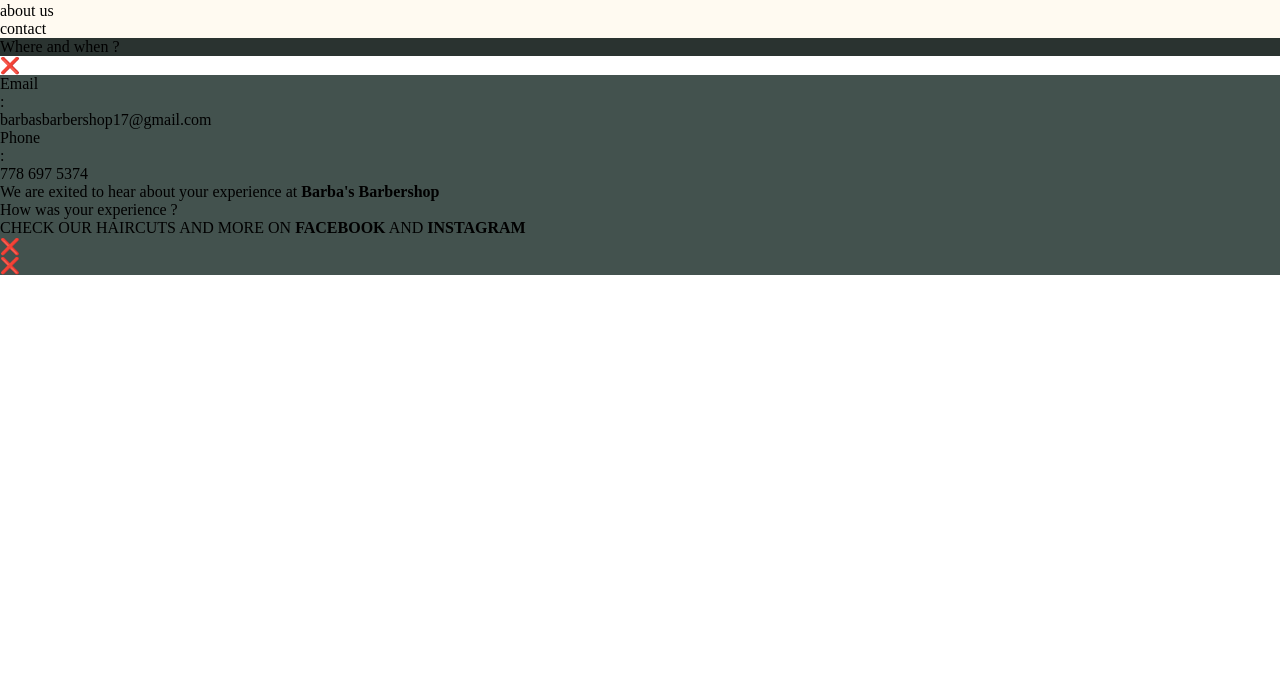
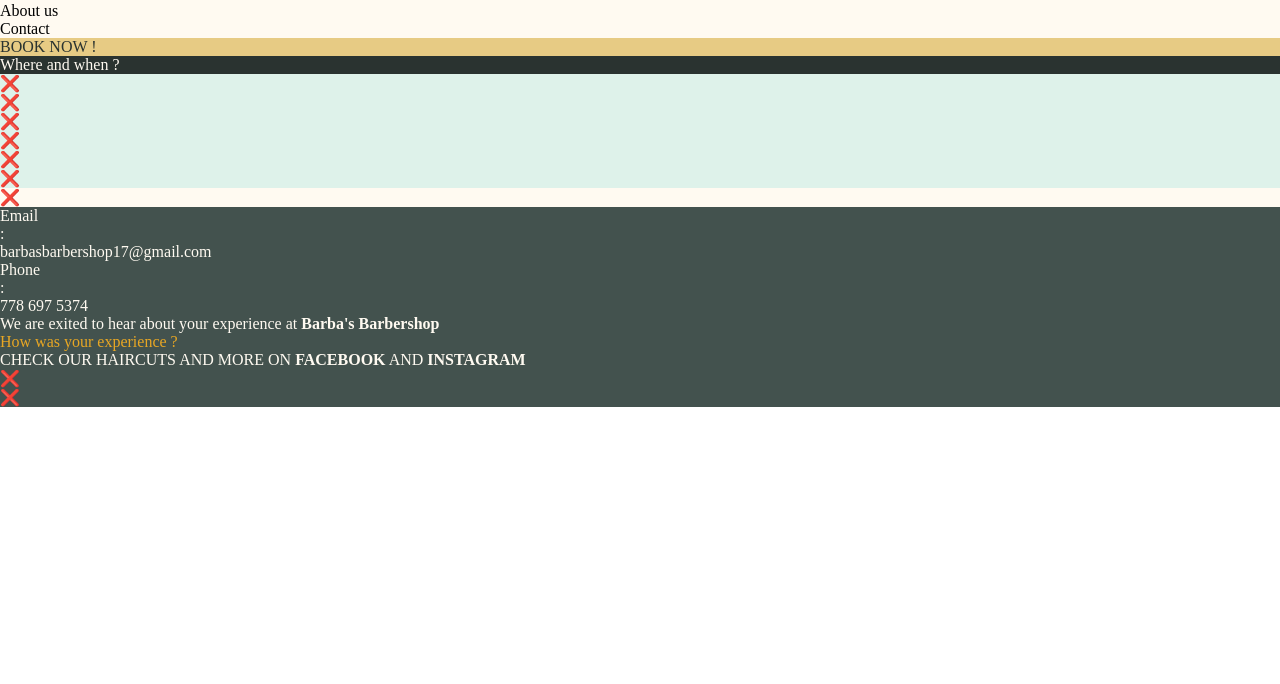
Before and after one commit to 2Chris3/barbas-website, a plain HTML site: page index.html in a window 1280 px wide. Shown: the part 116-800 px from the top of the page. Drawn offline with Linux system fonts and the light colour scheme.

Commit message:
Color classes and variables set up + added classes

```diff
--- a/index.html
+++ b/index.html
@@ -27,43 +27,58 @@
 
                 <!-- logo-->
                 <figure>
-                    <img src="./assets/images/logo/bsb-website-logo.png" width="100px" height="100px"
-                        alt="Barba's Barbershop Logo" class="logoSymbol">
+                    <img src="./assets/images/logo/bsb-website-logo.svg" width="100px" height="100px"
+                        alt="Barba's Barbershop Logo" class="shortLogo">
                 </figure>
 
                 <!-- navigation bar -->
                 <nav aria-label="primary">
                     <ul class="navBar">
-                        <li class="navBar__link txt">information</li>
-                        <li class="navBar__link txt">about us</li>
-                        <li class="navBar__link txt">contact</li>
+                        <li class="navBar__link">Information</li>
+                        <li class="navBar__link">About us</li>
+                        <li class="navBar__link">Contact</li>
                     </ul>
                 </nav>
             </div>
         </header>
         <main>
             <section class="reservation yellow1-bg">
-                <a href="" class="reservation__link btn txt"></a>
+                <div class="row">
+                    <figure barbas><img class="letterLogo"> </figure>
+                </div>
+                <div class="row"></div>
+                <a href="" class="btn">
+                    <div class="btn__face yellow3-bg">
+                        <p class="btn__txt">BOOK NOW !</p>
+                    </div></a>
+                    <div class="btn__rings"></div>
+                    <div class="btn__rings"></div>
+                    <div class="btn__rings"></div>
             </section>
 
-            <section class="businessInfo">
+            <section class="businessInfo green2-bg">
 
                 <!-- green stripe -->
                 <header class="stripe green6-bg row">
                     <p class="stripe__txt">Where and when ?</p>
                 </header>
 
-                <div class="container">
-
+                <div class="grid">
 
                     <div class="col">
-                        <div class="row"></div>
+                        <div class="row">❌</div>
+                        <div class="row location">❌</div>
+                        <div class="row">❌</div>
                     </div>
-                    <div class="col"></div>
+                    <div class="col">
+                        <div class="row">❌</div>
+                        <div class="row schedule">❌</div>
+                        <div class="row">❌</div>
+                    </div>
                 </div>
             </section>
 
-            <section class="aboutUs">❌</section>
+            <section class="aboutUs yellow1-bg">❌</section>
         </main>
 
         <footer class="green5-bg">
@@ -71,14 +86,14 @@
 
                 <!-- email : text + link -->
                 <div class="contact__email">
-                    <a href="mailto:barbasbarbershop17@gmail.com" class="contact__email__link btn txt">Email</a>
+                    <a href="mailto:barbasbarbershop17@gmail.com" class="contact__email__btn txt">Email</a>
                     <p class="semicolon txt">:</p>
                     <p class="contact__email__txt">barbasbarbershop17@gmail.com</p>
                 </div>
 
                 <!-- phone : text + link -->
                 <div class="contact__phone">
-                    <a href="tel:+17786975374" class="contact__phone__link btn">Phone</a>
+                    <a href="tel:+17786975374" class="contact__phone__btn txt">Phone</a>
                     <p class="semicolon txt">:</p>
                     <p class="contact__phone__txt">778 697 5374</p>
                 </div>
@@ -86,9 +101,10 @@
 
             <!-- drop a review : text + link -->
             <div class="review">
-                <p class="review__txt">We are exited to hear about your experience at <strong>Barba's Barbershop</strong></p>
-                <a href="https://accounts.google.com/v3/signin/identifier?continue=https%3A%2F%2Fwww.google.com%2Fmaps%2Fapi%2Fjs%2FReviewsService.CrossOriginAuthSuccess%3Fpb%3D%211shttps%253A%252F%252Fwww.google.com%26key%3DAIzaSyBcv0QfUNUfBwo8pIGJ3teNCkaluSGUWus&hl=en&ifkv=AVQVeyySNgvafqDEd0-YxGrDt04VcGrl4fSnOBtLXTO_b6bN76SresQy0ZrAlyEgirUidTG_dlgwqQ&flowName=GlifWebSignIn&flowEntry=ServiceLogin&dsh=S1711428912%3A1698560980470445&theme=glif"
-                    class="review__link btn txt">How was your experience ?</a>
+                <p class="txt">We are exited to hear about your experience at <strong>Barba's Barbershop</strong></p>
+                <a class="btn white-bg" href="https://accounts.google.com/v3/signin/identifier?continue=https%3A%2F%2Fwww.google.com%2Fmaps%2Fapi%2Fjs%2FReviewsService.CrossOriginAuthSuccess%3Fpb%3D%211shttps%253A%252F%252Fwww.google.com%26key%3DAIzaSyBcv0QfUNUfBwo8pIGJ3teNCkaluSGUWus&hl=en&ifkv=AVQVeyySNgvafqDEd0-YxGrDt04VcGrl4fSnOBtLXTO_b6bN76SresQy0ZrAlyEgirUidTG_dlgwqQ&flowName=GlifWebSignIn&flowEntry=ServiceLogin&dsh=S1711428912%3A1698560980470445&theme=glif">
+                    <p class="btn__txt">How was your experience ?</p>
+                </a>
             </div>
 
             <!-- Social media : text + links -->
--- a/style/sass/base/_colors.sass
+++ b/style/sass/base/_colors.sass
@@ -1,27 +1,55 @@
-/*   ::: MAPS :::   */
+/*   ::: VARIABLES & MAPS :::   */
 
-$green : (green1 #f4fffb,green2 #def2ea,green3 #6c867d,green4 #667c7e,green5 #43524e,green6 #2a3330)
-$yellow : (yellow1 #fffaf1,yellow2 #ffeac1,yellow3 #e7cb84,yellow4 #e8a724)
+// green variants
+$green1 : #f4fffb
+$green2 : #def2ea
+$green3 : #6c867d
+$green4 : #667c7e
+$green5 : #43524e
+$green6 : #2a3330
+$green : (green1 $green1,green2 $green2,green3 $green3,green4 $green4,green5 $green5,green6 $green6)
+
+// yellow variants
+$yellow1 : #fffaf1
+$yellow2 : #ffeac1
+$yellow3 : #e7cb84
+$yellow4 : #e8a724
+$yellow : (yellow1 $yellow1,yellow2 $yellow2,yellow3 $yellow3,yellow4 $yellow4)
 
 
 
-/*   ::: LOOPS :::   */
+/*   ::: BACKGROUNDS :::   */
 
-@each $color, $hexValue in $green
-    // text
-    .#{$color}-txt
-        color: $hexValue
-
-    // background
-    .#{$color}-bg
+// loop : green backgrounds
+@each $class, $hexValue in $green
+    .#{$class}-bg
         background-color: $hexValue
 
+// loop : yellow backgrounds
+@each $class, $hexValue in $yellow
+    .#{$class}-bg
+        background-color: $hexValue
 
-@each $color, $hexValue in $yellow
-    // text
-    .#{$color}-txt
-        color: $hexValue
+.white-bg
+    background-color: white
 
-    // background
-    .#{$color}-bg
-        background-color: $hexValue
+
+
+/*   ::: COMPLEX SELECTORS :::   */
+
+// green backgrounds -> yellow text
+@for $i from 4 through 6
+    .green#{$i}-bg [class*="txt"]
+        color: $yellow1
+
+// white background -> yellow text
+.white-bg [class*="txt"]
+    color: $yellow4
+
+// yellow background -> white text
+.yellow3-bg [class*="txt"]
+    color: white
+
+// yellow background -> green text
+.yellow1-bg [class*="txt"]
+    color: $green6
--- a/style/sass/base/_reset.sass
+++ b/style/sass/base/_reset.sass
@@ -1,4 +1,4 @@
-:where(html, body, header, main, footer, section, article, figure, img)
+:where(html, body, header, main, footer, section, article)
   width: 100%
 
 :where(html)
```
Also changed, not shown: style/css/main.css.
